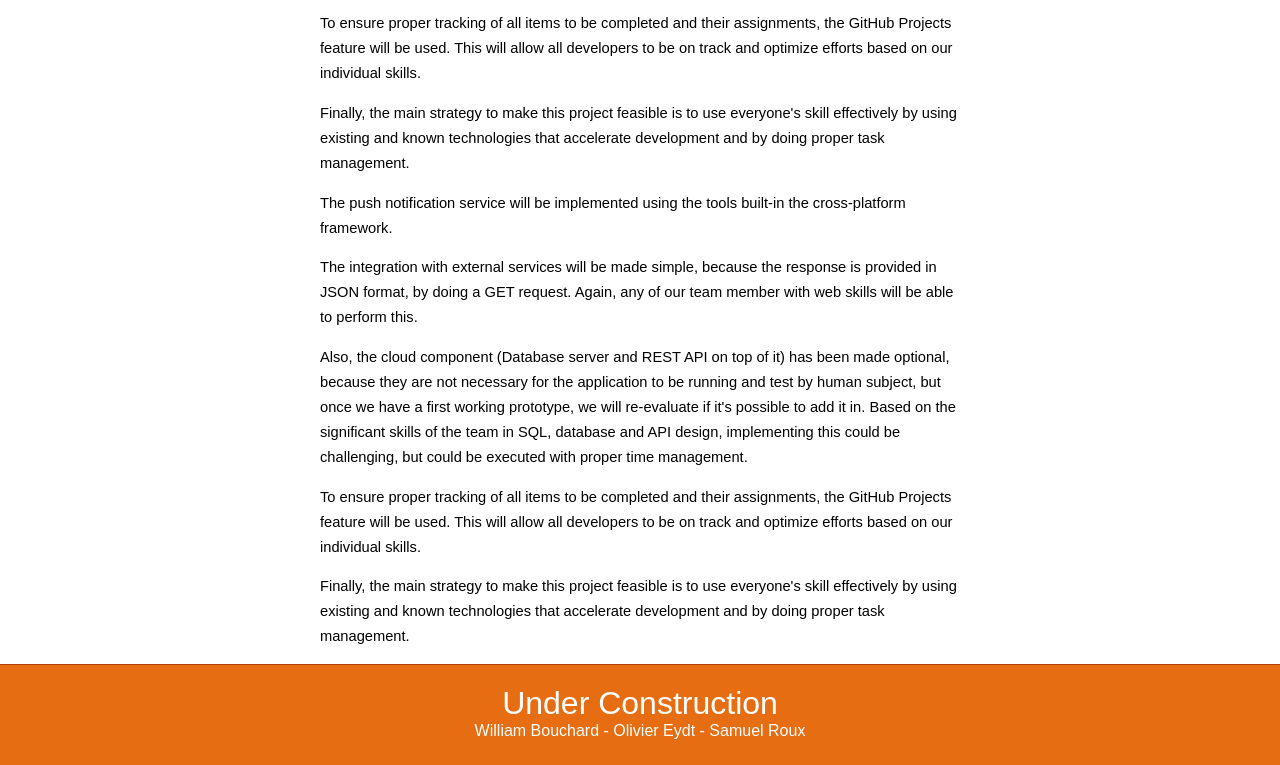
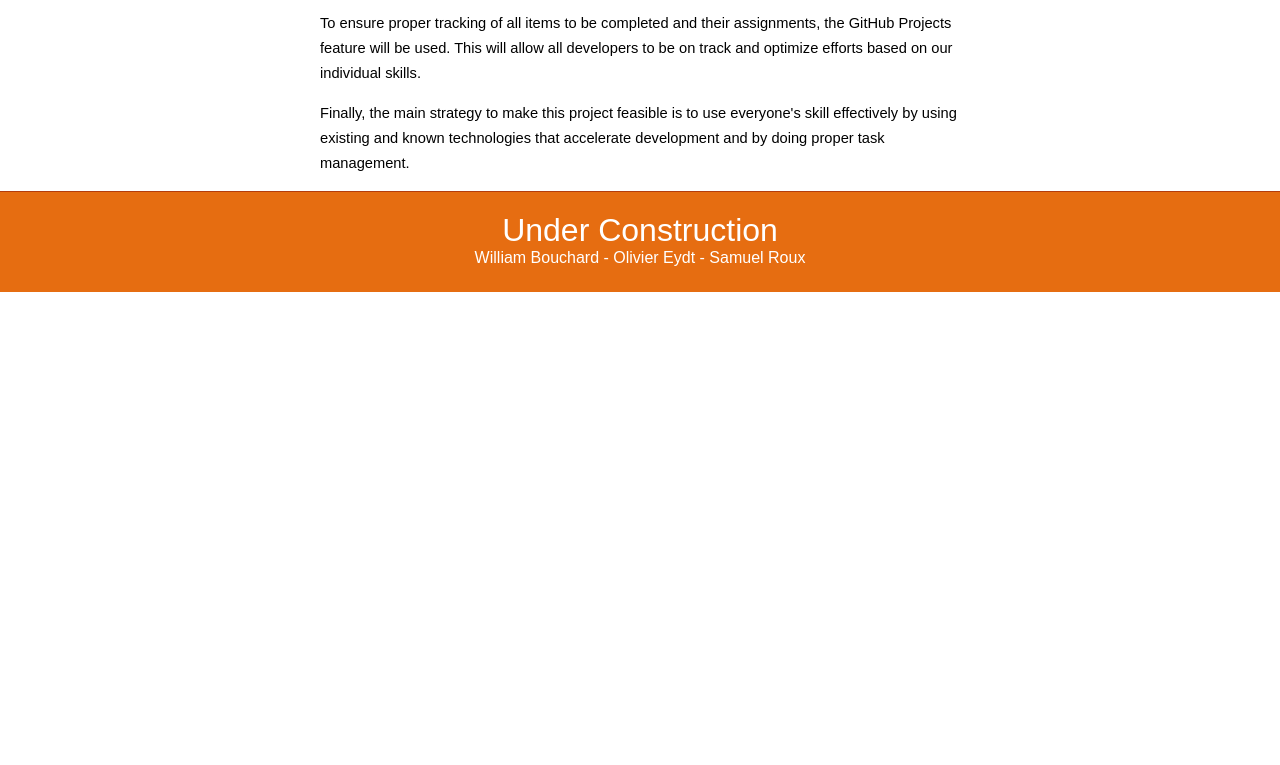
Before and after one commit to samroux/hci-project, a plain HTML site: page index.html in a window 1280 px wide. Shown: the part 8748-9513 px from the top of the page. After the commit the page ends 9040 px from the top, so only its background shows below. Drawn offline with Linux system fonts and the light colour scheme; some packages are replaced by stand-ins of ours; a script that the page names is missing.

Commit message:
remove duplicated text at then end of faisability

```diff
--- a/index.html
+++ b/index.html
@@ -317,54 +317,32 @@
             experience in both Android and iOS. Also, in order to reduce development time and offer an app for both iOS
             and Android users, an existing cross-platform framework will be leveraged instead of developing two separate
             applications. This framework is based on web technologies, such as Javascript, HTML, and CSS, which can be
-            easily used by our team.</p>
+            easily used by our team.
+        </p>
 
         <p>The local database portion of it can be easily managed by one of the team member by using a simple file
-            based, embedded database.</p>
+            based, embedded database.
+        </p>
 
         <p>The push notification service will be implemented using the tools built-in the cross-platform framework.</p>
 
         <p>The integration with external services will be made simple, because the response is provided in JSON format,
-            by doing a GET request. Again, any of our team members with web skills will be able to perform this.</p>
+            by doing a GET request. Again, any of our team members with web skills will be able to perform this.
+        </p>
 
         <p>Also, the cloud component (Database server and REST API on top of it) has been made optional, because they
             are not necessary for the application to be running and tested by a human subject. Once we have a first
             working prototype, we will re-evaluate if it's possible to add it in. Based on the significant skills of the
             team in SQL, database and API design, implementing this could be challenging, but could be executed with
-            proper time management.</p>
+            proper time management.
+        </p>
 
         <p>To ensure proper tracking of all items to be completed and their assignments, the GitHub Projects feature
             will be used. This will allow all developers to be on track and optimize efforts based on our individual
-            skills.</p>
+            skills.
+        </p>
 
         <p>Finally, the main strategy to make this project feasible is to use everyone's skill effectively by using
-            existing and known technologies that accelerate development and by doing proper task management.</p>
-
-        <p>
-            The push notification service will be implemented using the tools built-in the cross-platform framework.
-        </p>
-
-        <p>
-            The integration with external services will be made simple, because the response is provided in JSON format,
-            by doing a GET request. Again, any of our team member with web skills will be able to perform this.
-        </p>
-
-        <p>
-            Also, the cloud component (Database server and REST API on top of it) has been made optional, because
-            they are not necessary for the application to be running and test by human subject, but once we have a first
-            working prototype, we will re-evaluate if it's possible to add it in. Based on the significant skills of the
-            team in SQL, database and API design, implementing this could be challenging, but could be executed with
-            proper time management.
-        </p>
-
-        <p>
-            To ensure proper tracking of all items to be completed and their assignments, the GitHub Projects feature
-            will be used.
-            This will allow all developers to be on track and optimize efforts based on our individual skills.
-        </p>
-
-        <p>
-            Finally, the main strategy to make this project feasible is to use everyone's skill effectively by using
             existing and known technologies that accelerate development and by doing proper task management.
         </p>
 
```
